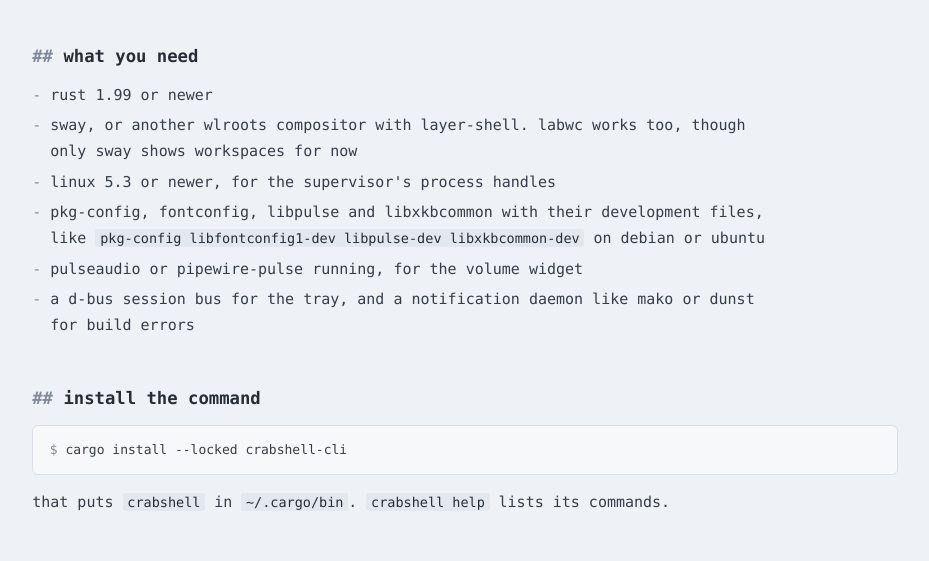
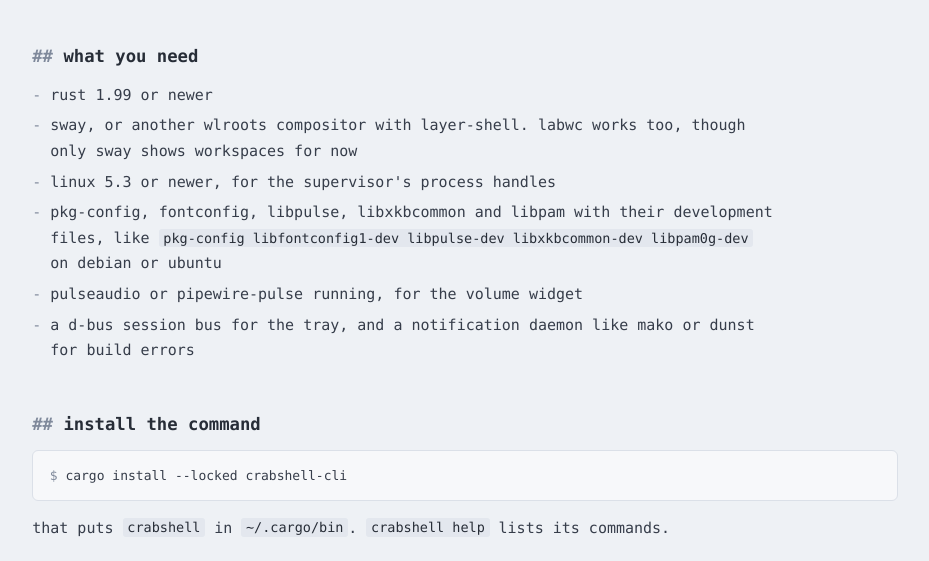
Before and after one commit to w0x7y/crabshell, a plain HTML site: page docs/site/start.html in a window 1280 px wide. Shown: the part 225-786 px from the top of the page, without its empty margins (175-1104 px from the left). Drawn offline with Linux system fonts and the light colour scheme; a web font is replaced by a local one.

Commit message:
Ask for libpam's development files in CI and the docs

```diff
--- a/docs/site/start.html
+++ b/docs/site/start.html
@@ -57,10 +57,11 @@
         </li>
         <li>linux 5.3 or newer, for the supervisor's process handles</li>
         <li>
-          pkg-config, fontconfig, libpulse and libxkbcommon with their
+          pkg-config, fontconfig, libpulse, libxkbcommon and libpam with their
           development files, like
           <code
-            >pkg-config libfontconfig1-dev libpulse-dev libxkbcommon-dev</code
+            >pkg-config libfontconfig1-dev libpulse-dev libxkbcommon-dev
+            libpam0g-dev</code
           >
           on debian or ubuntu
         </li>
```
Also changed, not shown: 2 other files.
